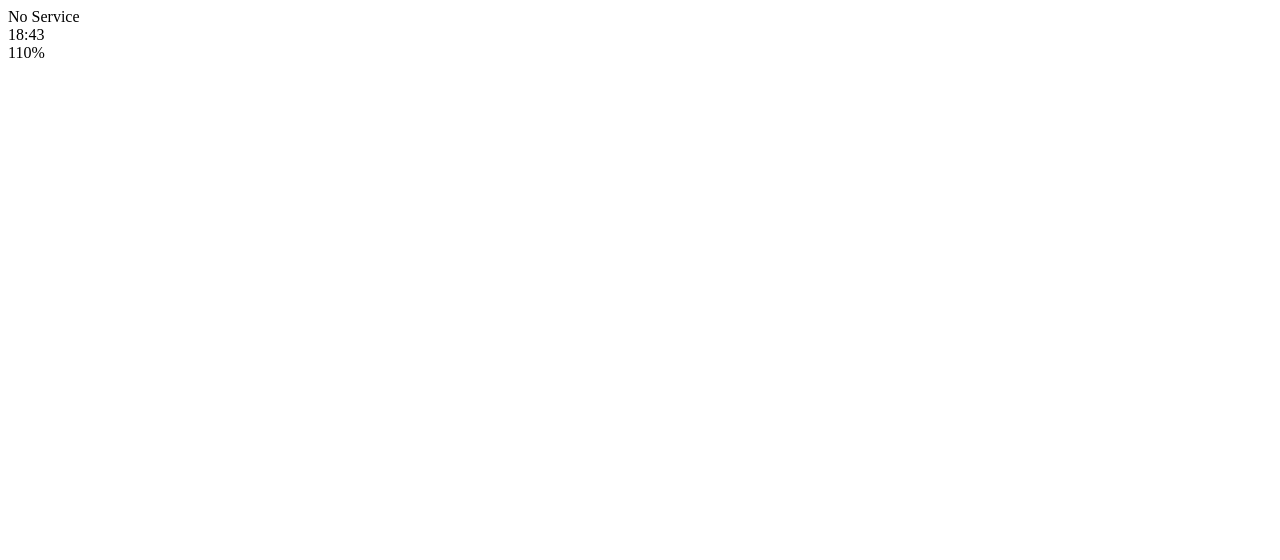
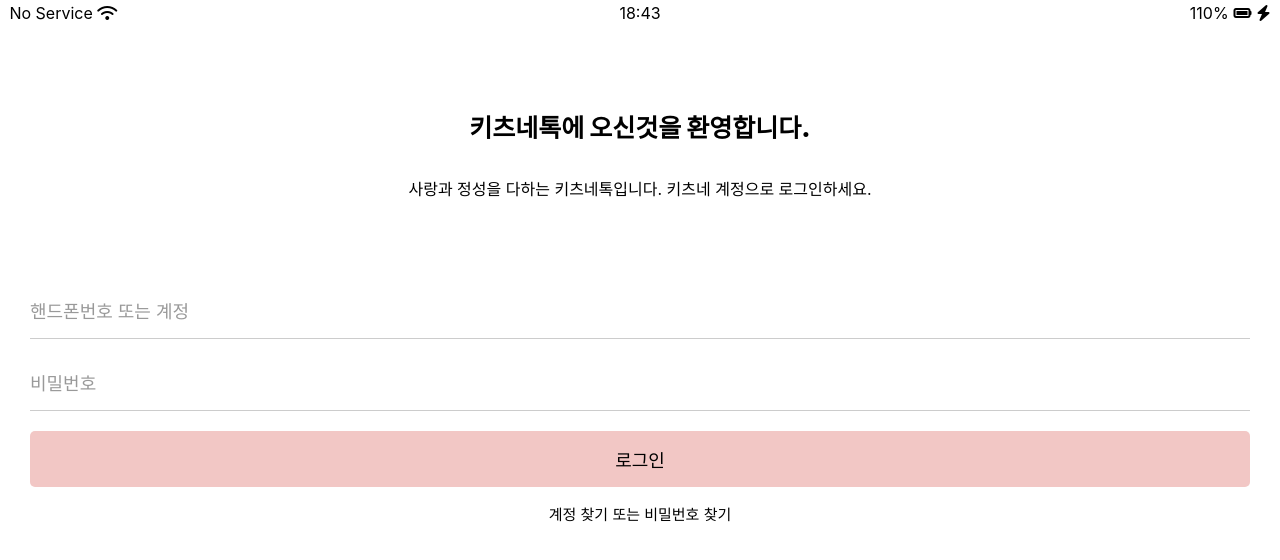
Before and after one commit to ParkHeeBum95/ParkHeeBum95-kokoa-clone-2022, a plain HTML site: page index.html in a window 1280 px wide. Drawn offline with Linux system fonts and the light colour scheme.

Commit message:
20220110

```diff
--- /dev/null
+++ b/css/reset.css
@@ -0,0 +1,128 @@
+html,
+body,
+div,
+span,
+applet,
+object,
+iframe,
+h1,
+h2,
+h3,
+h4,
+h5,
+h6,
+p,
+blockquote,
+pre,
+a,
+abbr,
+acronym,
+address,
+big,
+cite,
+code,
+del,
+dfn,
+em,
+img,
+ins,
+kbd,
+q,
+s,
+samp,
+small,
+strike,
+strong,
+sub,
+sup,
+tt,
+var,
+b,
+u,
+i,
+center,
+dl,
+dt,
+dd,
+ol,
+ul,
+li,
+fieldset,
+form,
+label,
+legend,
+table,
+caption,
+tbody,
+tfoot,
+thead,
+tr,
+th,
+td,
+article,
+aside,
+canvas,
+details,
+embed,
+figure,
+figcaption,
+footer,
+header,
+hgroup,
+menu,
+nav,
+output,
+ruby,
+section,
+summary,
+time,
+mark,
+audio,
+video {
+  margin: 0;
+  padding: 0;
+  border: 0;
+  font-size: 100%;
+  font: inherit;
+  vertical-align: baseline;
+}
+/* HTML5 display-role reset for older browsers */
+article,
+aside,
+details,
+figcaption,
+figure,
+footer,
+header,
+hgroup,
+menu,
+nav,
+section {
+  display: block;
+}
+body {
+  line-height: 1;
+}
+ol,
+ul {
+  list-style: none;
+}
+blockquote,
+q {
+  quotes: none;
+}
+blockquote:before,
+blockquote:after,
+q:before,
+q:after {
+  content: "";
+  content: none;
+}
+table {
+  border-collapse: collapse;
+  border-spacing: 0;
+}
+
+input:focus {
+  outline: none;
+}
--- /dev/null
+++ b/css/status-bar.css
@@ -0,0 +1,24 @@
+.status-bar {
+  display: flex;
+  justify-content: center;
+  padding: 5px 3px;
+}
+
+.status-bar__column {
+  width: 33%;
+}
+
+.status-bar__column:nth-child(2) {
+  display: flex;
+  justify-content: center;
+}
+
+.status-bar__column:last-child {
+  display: flex;
+  justify-content: flex-end;
+  align-items: center;
+}
+
+.status-bar__column .fa-battery-full {
+  margin: 0px 5px;
+}
--- /dev/null
+++ b/css/styles.css
@@ -0,0 +1,68 @@
+@import "reset.css";
+@import "status-bar.css";
+@import "variable.css";
+
+body {
+  font-family: -apple-system, BlinkMacSystemFont, "Segoe UI", Roboto, Oxygen,
+    Ubuntu, Cantarell, "Open Sans", "Helvetica Neue", sans-serif;
+}
+
+.welcome-header {
+  margin: 90px 0px;
+  text-align: center;
+  margin: 90px 0px;
+}
+
+.welcome-header__title {
+  margin-bottom: 40px;
+  font-size: 25px;
+  font-weight: 1000;
+}
+
+.welcome-hearder__text {
+  margin-top: 90px;
+  text-align: center;
+  display: flex;
+  flex-direction: column;
+  opacity: 0.5;
+}
+
+#login-form {
+  display: flex;
+  flex-direction: column;
+  margin: 0px 30px;
+}
+
+input {
+  border: none;
+}
+#login-form input {
+  padding: 15px 0px;
+  font-size: 18px;
+  margin-bottom: 20px;
+}
+
+#login-form input:not([type="submit"]) {
+  border-bottom: 1px solid rgba(0, 0, 0, 0.2);
+  transition: border-color 0.3s ease-in-out;
+}
+
+#login-form input::placeholder {
+  color: rgba(0, 0, 0, 0.4);
+}
+#login-form input:focus {
+  border-color: var(--hotpink);
+}
+
+#login-form input[type="submit"] {
+  background-color: var(--hotpink);
+  cursor: not-allowed;
+  border-radius: 5px;
+}
+
+#login-form a {
+  text-align: center;
+  text-decoration: none;
+  color: inherit;
+  font-size: 15px;
+}
--- /dev/null
+++ b/css/variable.css
@@ -0,0 +1,3 @@
+:root {
+  --hotpink: #f2c7c5;
+}
--- a/index.html
+++ b/index.html
@@ -1,7 +1,8 @@
 <!DOCTYPE html>
-<html lang="en">
+<html lang="kr">
 
 <head>
+    <link rel="stylesheet" href="css/styles.css">
     <meta charset="UTF-8">
     <meta http-equiv="X-UA-Compatible" content="IE=edge">
     <meta name="viewport" content="width=device-width, initial-scale=1.0">
@@ -9,17 +10,37 @@
 </head>
 
 <body>
-    <div id="status-bar">
-        <div class="status-bar__column"> </div>
-        <span>No Service</span>
-        <!--To Dp: Wifi Icon-->
-        <div class="status-bar__column"> </div>
-        <span>18:43</span>
-        <div class="status-bar__column"> </div>
-        <span>110%</span>
-        <!--Battery Icon-->
-        <!--Lightning Icon-->
+    <div class="status-bar">
+        <div class="status-bar__column">
+            <span>No Service</span>
+            <i class="fas fa-wifi"></i>
+        </div>
+        <div class="status-bar__column">
+            <span>18:43</span>
+        </div>
+        <div class="status-bar__column">
+            <span>110%</span>
+            <i class="fas fa-battery-full"></i>
+            <i class="fas fa-bolt"></i>
+        </div>
     </div>
+
+    <header class="welcome-header">
+        <h1 class="welcome-header__title">키츠네톡에 오신것을 환영합니다.</h1>
+        <p class="welcome-header__text">사랑과 정성을 다하는 키츠네톡입니다. 키츠네 계정으로 로그인하세요. </p>
+
+    </header>
+
+    <form id="login-form">
+        <input type="text" placeholder="핸드폰번호 또는 계정" />
+        <input type="text" placeholder="비밀번호" />
+        <input type="submit" value="로그인" />
+        <a href="#">계정 찾기 또는 비밀번호 찾기</a>
+
+    </form>
+
+    <script src="https://kit.fontawesome.com/6bf281c86c.js" crossorigin="anonymous">
+    </script>
 
 </body>
 
```
